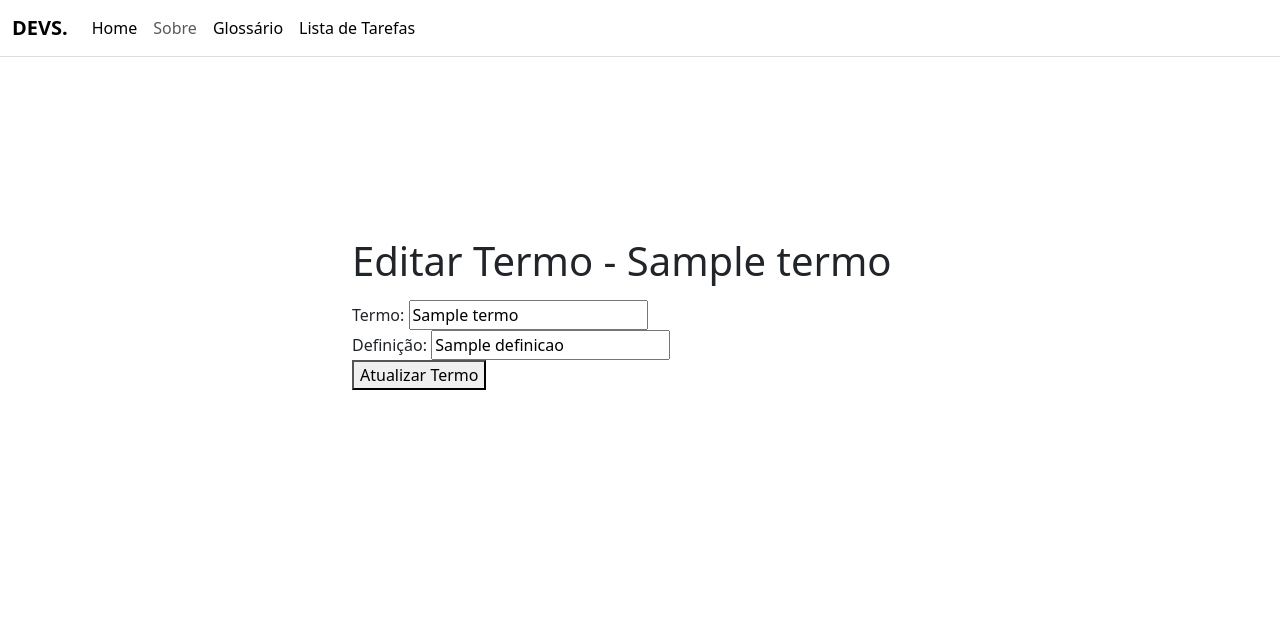
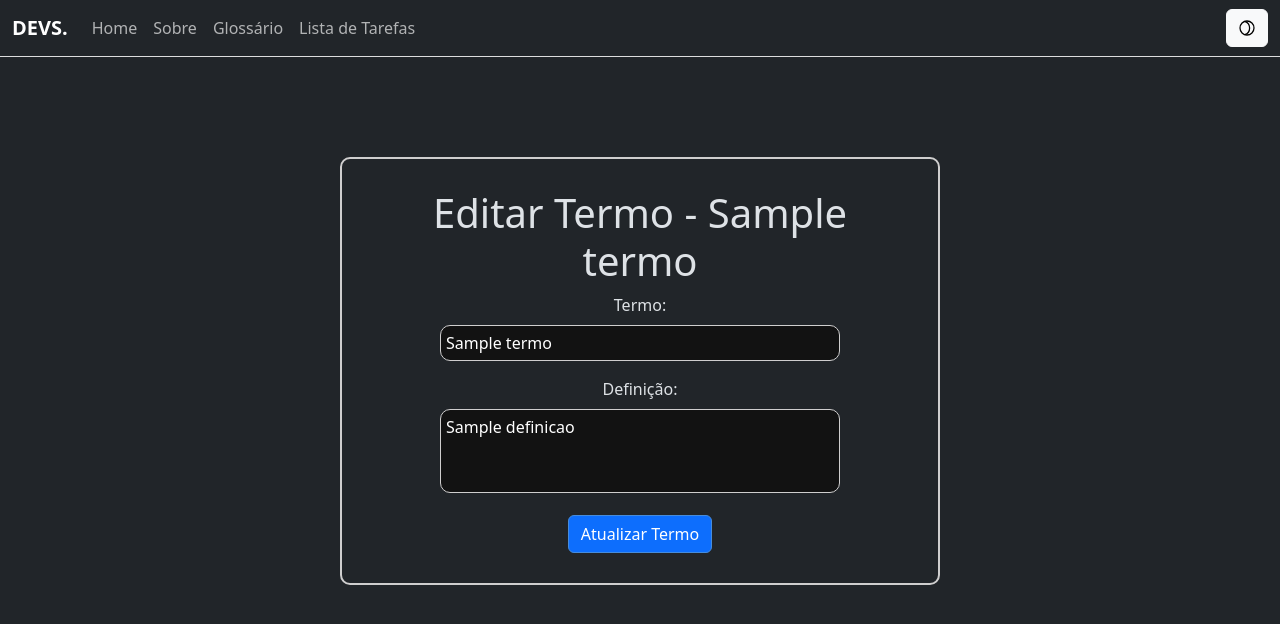
Before and after one commit to VittorSpi/Projeto_Flask, a Flask app: template templates/editar_termo.html in a window 1280 px wide. Shown: the top 624 px of the page. Run offline with Flask 3, Linux system fonts and the light colour scheme; the template is opened without the code that fills it: most values are stand-ins (such as "Sample title", 1, 10 or a date in 2020).

Commit message:
alterações finais

```diff
--- a/app.py
+++ b/app.py
@@ -4,10 +4,8 @@ from flask import Flask, render_template, redirect, url_for, request
 
 app = Flask(__name__)
 
-# Definindo a variável de ambiente
 os.environ['FLASK_DEBUG'] = 'True'
 
-# Configurando o modo de depuração com base na variável de ambiente
 app.debug = os.environ.get('FLASK_DEBUG') == 'True'
 
 @app.route('/')
@@ -79,7 +77,7 @@ def atualizar_termo(termo_id):
 
     if termo_id < len(linhas):
         linhas[termo_id][0] = novo_termo
-        linhas[termo_id][1] = nova_definicao  # Atualize também a definição
+        linhas[termo_id][1] = nova_definicao
 
         with open('bd_glossario.csv', 'w', newline='', encoding='utf-8') as file:
             writer = csv.writer(file, delimiter=';')
@@ -96,13 +94,11 @@ def excluir_termo(termo_id):
         reader = csv.reader(file)
         linhas = list(reader)
 
-    # Encontrar e excluir o termo com base no ID
     for i, linha in enumerate(linhas):
         if i == termo_id:
             del linhas[i]
             break
 
-    # Salvar as alterações de volta no arquivo
     with open('bd_glossario.csv', 'w', newline='') as file:
         writer = csv.writer(file)
         writer.writerows(linhas)
@@ -198,8 +194,3 @@ def marcar_completa(tarefa_id):
 
 if __name__ == "__main__":
     app.run()
-
-# to-do
-# colocar favicon (?)
-# descobrir a cor do sobre na navbar
-# ajeitar botao quebrado do glossario (editar/excluir)
--- a/templates/adicionar_termo.html
+++ b/templates/adicionar_termo.html
@@ -4,7 +4,6 @@
   .container{
     width:800px;
     margin:100px auto 0 auto;
-    background-color: #fff;
     border: 2px solid #ddd;
     padding: 30px;
     color: #000;
--- a/templates/editar_termo.html
+++ b/templates/editar_termo.html
@@ -1,27 +1,45 @@
 {% extends "modelo.html" %}
 {% block conteudo %}
-
 <style>
     .container {
-        margin: 180px auto 0 auto;
         width: 600px;
+        margin: 100px auto 0 auto;
+        border: 2px solid #cfcece;
+        padding: 30px;
+        border-radius: 10px;
     }
 
-    h1 {
-        margin-bottom: 15px;
+    .conteudo{
+        text-align: center;
+    }
+
+    .conteudo input, textarea{
+        padding: 5px;
+        border-radius: 10px;
+        border: 1px solid #cfcece;
+        width: 400px;
+        resize: none;
     }
 </style>
 
 <div class="container">
-    <h1>Editar Termo - {{ termo }}</h1>
-    <form action="{{ url_for('atualizar_termo', termo_id=termo_id) }}" method="post">
-        <label for="novo_termo">Termo:</label>
-        <input type="text" name="novo_termo" value="{{ termo }}" required>
-        <br>
-        <label for="nova_definicao">Definição:</label>
-        <input type="text" name="nova_definicao" value="{{ definicao }}" required>
-        <br>
-        <button type="submit">Atualizar Termo</button>
-    </form>
+    <h1 style="text-align: center;">Editar Termo - {{ termo }}</h1>
+
+    <div class="conteudo">
+        <form action="{{ url_for('atualizar_termo', termo_id=termo_id) }}" method="post" class="center-form">
+            <div class="mb-3">
+                <label for="novo_termo" class="form-label">Termo:</label>
+                <br>
+                <input id="novo_termo" name="novo_termo" value="{{ termo }}" autocomplete="off" required>
+            </div>
+            <div class="mb-3">
+                <label for="nova_definicao" class="form-label">Definição:</label>
+                <br>
+                <textarea id="nova_definicao" name="nova_definicao" rows="3" required>{{ definicao }}</textarea>
+            </div>
+            <button type="submit" class="btn btn-primary align-middle" style="border: 1px solid #478cdb;">Atualizar Termo</button>
+        </form>
+    </div>
 </div>
-{% endblock%}
+
+{% endblock %}
--- a/templates/modelo.html
+++ b/templates/modelo.html
@@ -1,11 +1,11 @@
 <!doctype html>
-<html lang="en">
+<html lang="en" data-bs-theme="dark">
 
 <head>
     <meta charset="utf-8">
-    <!--    Verificar como colocar FavIcon no Flask -->
+    <link rel="shortcut icon" href="../static/images/letrad.svg" type="image/x-icon">
     <meta name="viewport" content="width=device-width, initial-scale=1">
-    <title>Projeto Flask</title>
+    <title>devs.</title>
     <link href="https://cdn.jsdelivr.net/npm/bootstrap@5.3.2/dist/css/bootstrap.min.css" rel="stylesheet" integrity="sha384-T3c6CoIi6uLrA9TneNEoa7RxnatzjcDSCmG1MXxSR1GAsXEV/Dwwykc2MPK8M2HN" crossorigin="anonymous">
 </head>
 
@@ -30,18 +30,19 @@
             <div class="collapse navbar-collapse" id="navbarSupportedContent">
                 <ul class="navbar-nav me-auto mb-2 mb-lg-0">
                     <li class="nav-item">
-                        <a class="nav-link active" aria-current="page" href="/">Home</a>
+                        <a class="nav-link" aria-current="page" href="/">Home</a>
                     </li>
                     <li class="nav-item">
                         <a class="nav-link" href="/sobre">Sobre</a>
                     </li>
                     <li class="nav-item">
-                        <a class="nav-link active" aria-current="page" href="/glossario">Glossário</a>
+                        <a class="nav-link" aria-current="page" href="/glossario">Glossário</a>
                     </li>
                     <li class="nav-item">
-                        <a class="nav-link active" aria-current="page" href="/lista">Lista de Tarefas</a>
+                        <a class="nav-link" aria-current="page" href="/lista">Lista de Tarefas</a>
                     </li>
                         </ul>
+                        <button class="btn btn-light" id="theme-toggle"><img src="../static/images/theme.svg" alt="" width="16" style="margin-bottom: 3px;"></button>
                     </li>
                 </ul>
             </div>
@@ -56,6 +57,20 @@
 
 
     <script src="https://cdn.jsdelivr.net/npm/bootstrap@5.3.2/dist/js/bootstrap.bundle.min.js" integrity="sha384-C6RzsynM9kWDrMNeT87bh95OGNyZPhcTNXj1NW7RuBCsyN/o0jlpcV8Qyq46cDfL" crossorigin="anonymous"></script>
+    <script>
+        document.addEventListener('DOMContentLoaded', function () {
+            const htmlElement = document.documentElement;
+            const currentTheme = localStorage.getItem('theme') || 'dark';
+            htmlElement.setAttribute('data-bs-theme', currentTheme);
+
+            document.getElementById('theme-toggle').addEventListener('click', function () {
+                const newTheme = currentTheme === 'dark' ? 'light' : 'dark';
+                htmlElement.setAttribute('data-bs-theme', newTheme);
+                localStorage.setItem('theme', newTheme);
+            });
+        });
+    </script>
+
 </body>
 
 </html>
```
Also changed, not shown: templates/editar_tarefa.html (+31 -2 lines), templates/glossario.html (+8 -6 lines), templates/index.html (+33 -2 lines), templates/lista.html (+15 -15 lines), static/images/codigo.jpg (added), static/images/letrad.svg (added), static/images/theme.svg (added).
